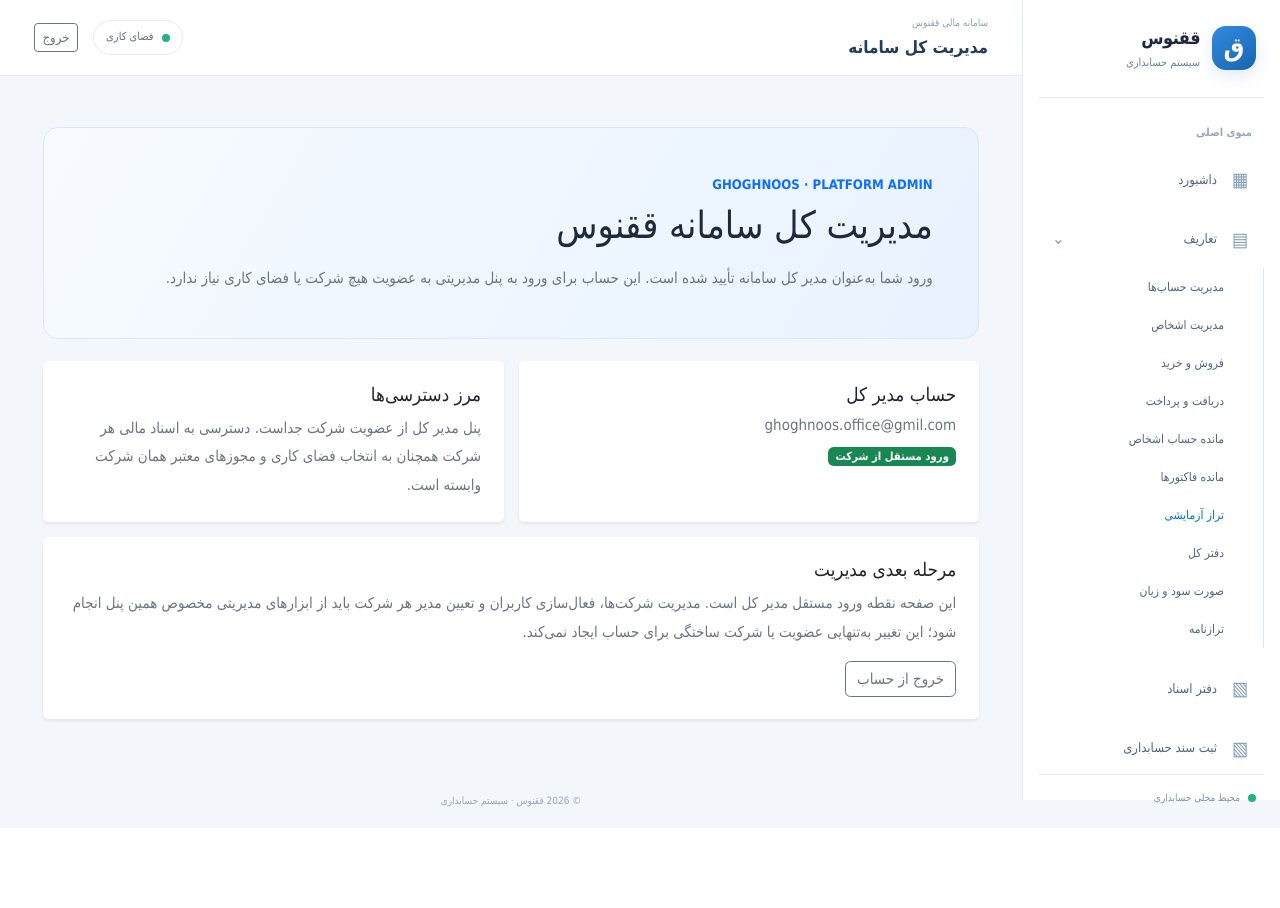
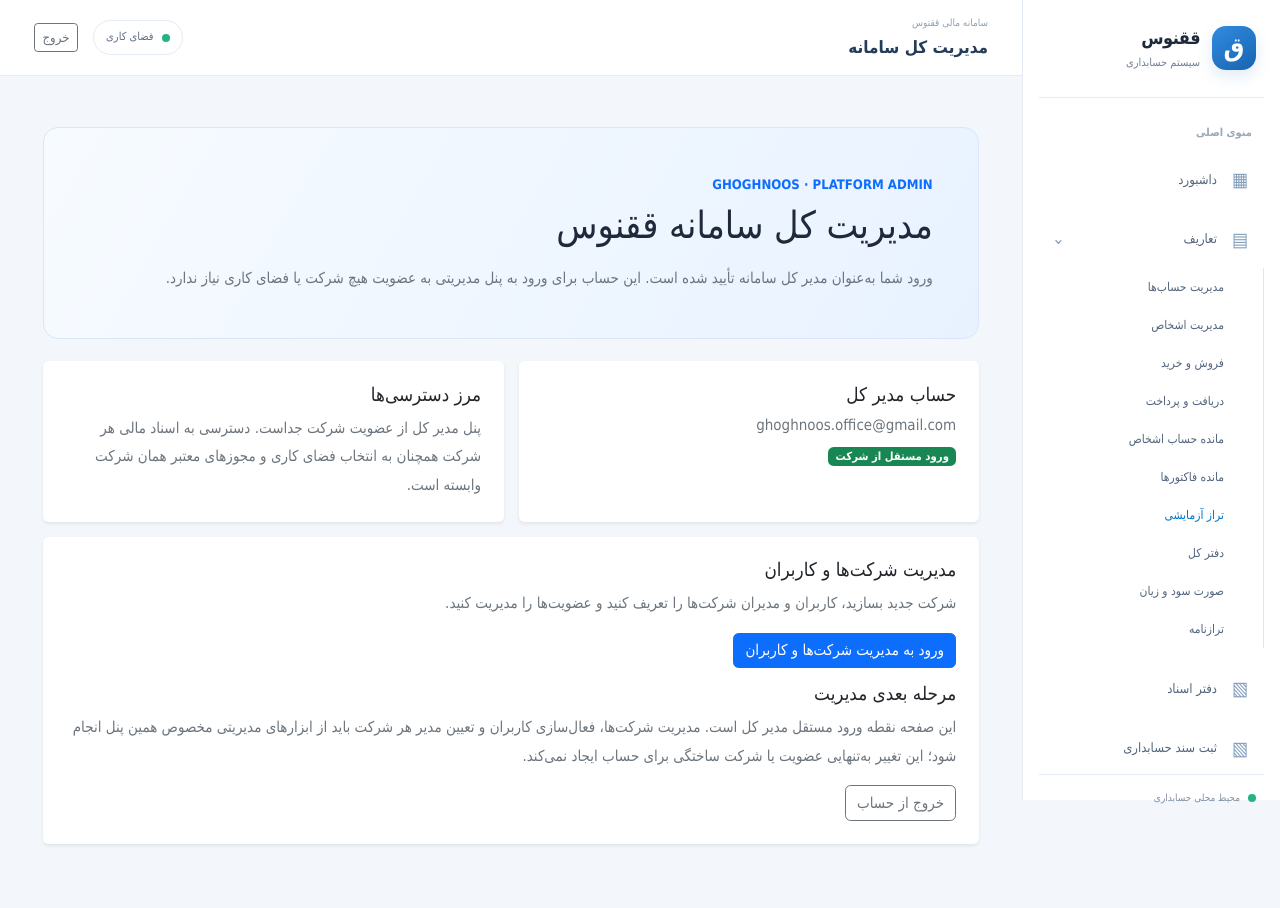
Before and after one commit to izadimostafa45-wq/GhoghnoosAcc, an ASP.NET Core app: page /PlatformAdmin in a window 1280 px wide. Shown: the top 908 px of the page. Before the commit the page ends 807 px from the top, so only its background shows below. Run offline with ASP.NET Core 8, Linux system fonts and the light colour scheme; the visitor is signed in with stand-in values (Sample User, id 1); style sheets or scripts are compiled from the project's sources.

Commit message:
Link platform admin dashboard to company management

```diff
--- a/Pages/PlatformAdmin.cshtml
+++ b/Pages/PlatformAdmin.cshtml
@@ -15,7 +15,7 @@
         <div class="col-md-6">
             <div class="card border-0 shadow-sm h-100"><div class="card-body p-4">
                 <h2 class="h5">حساب مدیر کل</h2>
-                <p class="text-secondary mb-2">ghoghnoos.office@gmil.com</p>
+                <p class="text-secondary mb-2">ghoghnoos.office@gmail.com</p>
                 <span class="badge text-bg-success">ورود مستقل از شرکت</span>
             </div></div>
         </div>
@@ -29,6 +29,9 @@
         </div>
     </div>
     <section class="card border-0 shadow-sm mt-3"><div class="card-body p-4">
+        <h2 class="h5">مدیریت شرکت‌ها و کاربران</h2>
+        <p class="text-secondary" style="line-height:1.9">شرکت جدید بسازید، کاربران و مدیران شرکت‌ها را تعریف کنید و عضویت‌ها را مدیریت کنید.</p>
+        <a class="btn btn-primary mb-3" asp-page="/PlatformAdmin/Management">ورود به مدیریت شرکت‌ها و کاربران</a>
         <h2 class="h5">مرحله بعدی مدیریت</h2>
         <p class="text-secondary" style="line-height:1.9">
             این صفحه نقطه ورود مستقل مدیر کل است. مدیریت شرکت‌ها، فعال‌سازی کاربران و تعیین مدیر هر شرکت باید از ابزارهای مدیریتی مخصوص همین پنل انجام شود؛ این تغییر به‌تنهایی عضویت یا شرکت ساختگی برای حساب ایجاد نمی‌کند.
```
